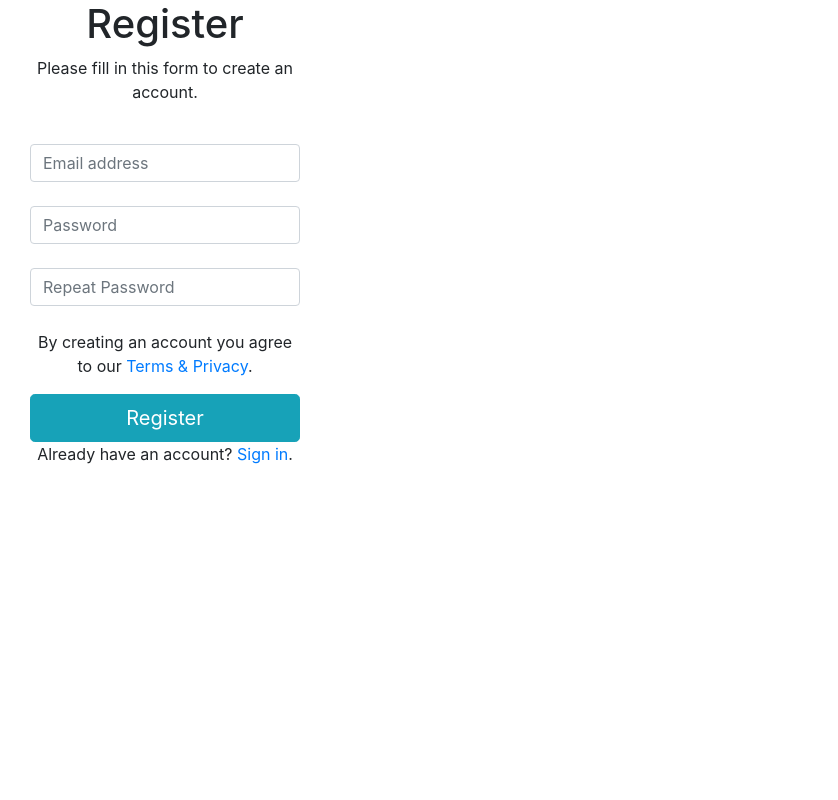
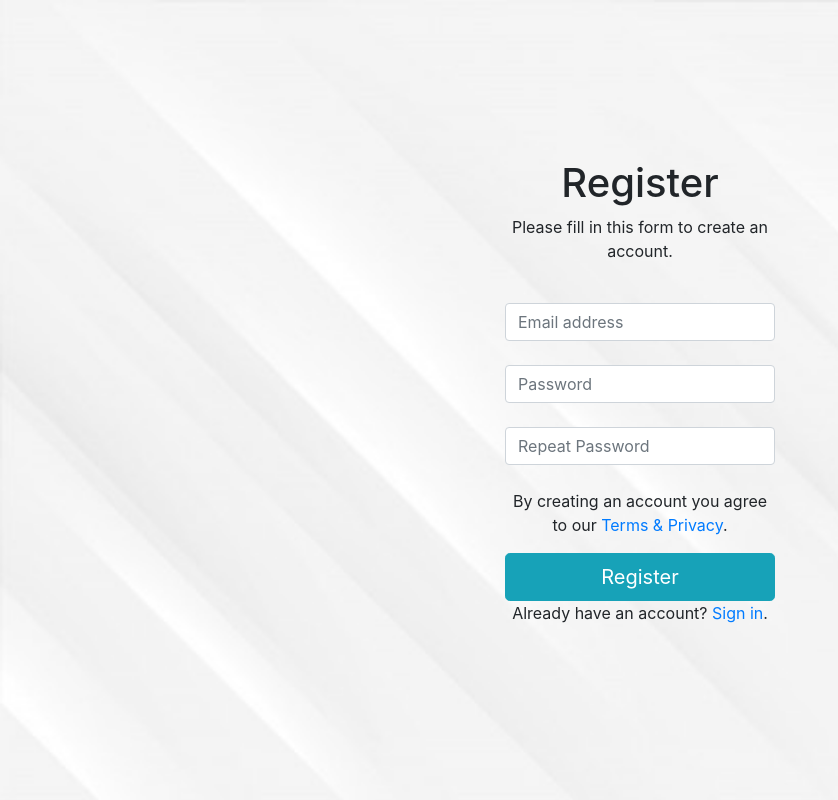
Before and after one commit to xmisekr/skuskoveZadanie, a PHP site: page /register.php in a window 1280 px wide. Shown: the whole page, without its empty margins (0-838 px from the left). Run offline with PHP 8.4, Linux system fonts and the light colour scheme; some libraries are stand-ins or nearby versions.

Commit message:
pushing basic design, and other changes

```diff
--- a/core/dashboard/dashboard.php
+++ b/core/dashboard/dashboard.php
@@ -24,7 +24,7 @@ if (isset($_POST['test_id'], $_POST['active'])){
         <link rel="stylesheet" href="https://cdnjs.cloudflare.com/ajax/libs/font-awesome/4.7.0/css/font-awesome.min.css">
         <link rel="stylesheet" href="https://stackpath.bootstrapcdn.com/bootstrap/4.3.1/css/bootstrap.min.css" integrity="sha384-ggOyR0iXCbMQv3Xipma34MD+dH/1fQ784/j6cY/iJTQUOhcWr7x9JvoRxT2MZw1T" crossorigin="anonymous">
         <link rel="stylesheet" href="https://cdnjs.cloudflare.com/ajax/libs/font-awesome/4.7.0/css/font-awesome.min.css">
-
+		<link rel="stylesheet" href="../../style/main-styles.css">
         <title>Dashboard</title>
     </head>
 
--- a/questions/ChoiceQuestion.php
+++ b/questions/ChoiceQuestion.php
@@ -119,7 +119,7 @@
 		$question = $rep->selectOne("question", ["id"=>$questionId]);
 		$answers = $rep->selectAll("answer", ["question_id"=>$questionId]);
 
-		echo "<p>".$question["value"]."</p>";
+		echo "<p>".$question["value"]."<fieldset id='".$questionId."'></p>";
 		foreach ($answers as $answer){
 			if (!empty( $answer["value"])){
 				echo " <input  type='radio' id='".$answer["value"]."' name='".$questionId."' value='".$answer["value"]."'>
@@ -130,7 +130,7 @@
   				<label for='".$answer["correct"]."'>".$answer["value"]."</label><br>";
 				}
 			}
-		}
+		}echo "</fieldset>";
 
 	}
 
--- a/questions/ShortAnswerQuestion.php
+++ b/questions/ShortAnswerQuestion.php
@@ -54,7 +54,7 @@
 	function addQuestionStudentSA($questionId){
 		$rep = new SharedRepository();
 		$question = $rep->selectOne("question", ["id"=>$questionId]);
-		echo "<label for='".$questionId."' >".$question["value"]."</label><input class='form-control' id='".$questionId."' name='Answer' placeholder='Answer' type='text'>";
+		echo "<label for='".$questionId."' >".$question["value"]."</label><input class='form-control' id='".$questionId."' name='".$questionId."' placeholder='Answer' type='text'>";
 	}
 
 	function submitAnswersSA($studentTestId, $questionId, $answer){
--- a/register.php
+++ b/register.php
@@ -6,7 +6,8 @@
   <title>Register</title>
 	<link crossorigin="anonymous" href="https://cdn.jsdelivr.net/npm/bootstrap@4.5.3/dist/css/bootstrap.min.css"
 		  integrity="sha384-TX8t27EcRE3e/ihU7zmQxVncDAy5uIKz4rEkgIXeMed4M0jlfIDPvg6uqKI2xXr2" rel="stylesheet">
-	<link href="style/style.css" rel="stylesheet" type="text/css">
+	<link rel="stylesheet" href="style/main-styles.css">
+	<link href="style/style-register.css" rel="stylesheet" type="text/css">
 </head>
 <body>
 	<article>
@@ -31,7 +32,7 @@
 						$_SESSION['username']=$_POST["email"];
 						$_SESSION['type']= "teacher";
 						$_SESSION['id']= $id['id'];
-						header("location: index.php");//todo to teacher index
+						header("location: core/dashboard/dashboard.php");
 					}catch (Exception $e){
 						echo "Connection failed: " . $e->getMessage();
 					}
--- /dev/null
+++ b/style/main-styles.css
@@ -0,0 +1,34 @@
+
+
+.footer {
+    padding: 20px; /* Some padding */
+    text-align: center; /* Center text*/
+    position: fixed;
+    left: 0;
+    bottom: 0;
+    width: 100%;
+
+}
+
+body{
+    height: 100%;
+    background-image: url('backg.jpg');
+    background-repeat: no-repeat;
+    background-attachment: fixed;
+    background-size: cover;
+
+}
+
+
+
+
+a,
+a:hover {
+    text-decoration: none;
+    border: none;
+    box-shadow: none; }
+
+
+.font{
+    font-size: 25px;
+}
--- /dev/null
+++ b/style/style-register.css
@@ -0,0 +1,55 @@
+#formDiv{
+	margin-right: auto;
+	margin-left: auto;
+	margin-top: auto;
+	margin-bottom: auto;
+}
+html,
+body {
+	height: 100%;
+}
+
+body {
+	display: -ms-flexbox;
+	display: -webkit-box;
+	display: flex;
+	-ms-flex-align: center;
+	-ms-flex-pack: center;
+	-webkit-box-align: center;
+	align-items: center;
+	-webkit-box-pack: center;
+	justify-content: center;
+	padding-top: 40px;
+	padding-bottom: 40px;
+	background-color: #f5f5f5;
+}
+
+.form-signin {
+	width: 100%;
+	max-width: 330px;
+	padding: 15px;
+	margin: 0 auto;
+}
+.form-signin .checkbox {
+	font-weight: 400;
+}
+.form-signin .form-control {
+	position: relative;
+	box-sizing: border-box;
+	height: auto;
+	padding: 10px;
+	font-size: 16px;
+}
+.form-signin .form-control:focus {
+	z-index: 2;
+}
+.form-signin input[type="email"] {
+	margin-bottom: -1px;
+	border-bottom-right-radius: 0;
+	border-bottom-left-radius: 0;
+}
+.form-signin input[type="password"] {
+	margin-bottom: 10px;
+	border-top-left-radius: 0;
+	border-top-right-radius: 0;
+}
```
Also changed, not shown: core/test/style.css (added, +5 -0 lines), core/test/test.php (+2 -2 lines), index.php (+10 -14 lines), login.php (+26 -39 lines), style/styles-checklist.css (added, +20 -0 lines), workDivision.php (+12 -6 lines), style/backg.jpg (added).
